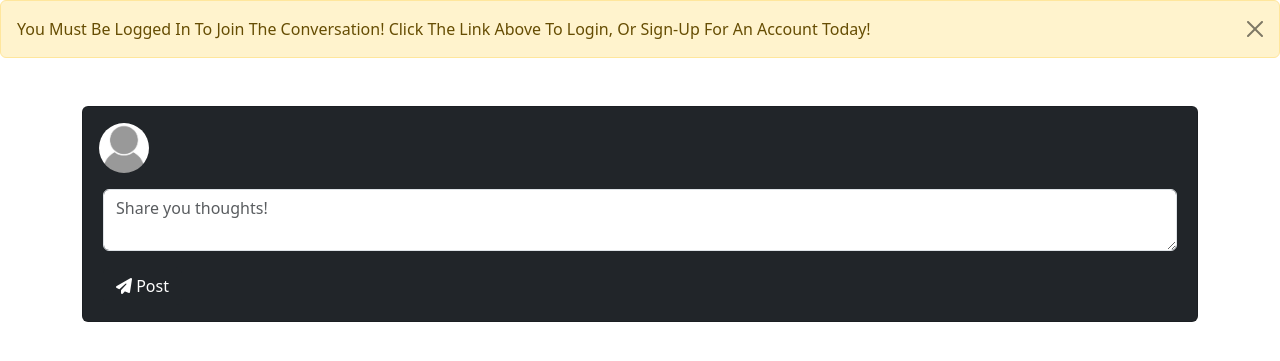
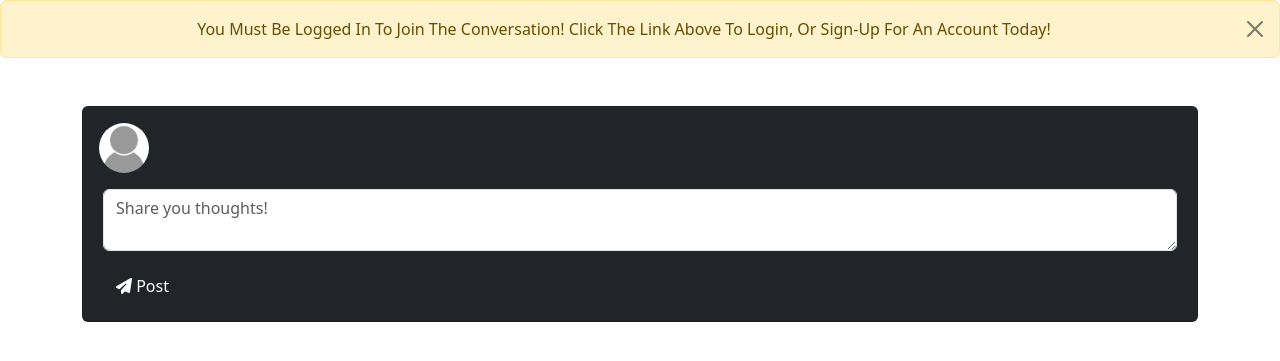
Before and after one commit to MichaelSturgeon/Foresight, a Django app: page / in a window 1280 px wide. Shown: the part 56-417 px from the top of the page. Run offline with Django 4.2, Linux system fonts and the light colour scheme; data that the repository does not hold is empty; some libraries are stand-ins or nearby versions.

Commit message:
Center 'update messages/ alerts' text

```diff
--- a/templates/base.html
+++ b/templates/base.html
@@ -62,7 +62,7 @@
         <!-- Update Messages/ Alerts -->
         {% if messages %}
         {% for message in messages %}
-        <div class="alert {{ message.tags }} alert-dismissible fade show" role="alert">
+        <div class="alert {{ message.tags }} alert-dismissible fade show text-center" role="alert">
             {{ message|title }}
             <button type="button" class="btn-close" data-bs-dismiss="alert" aria-label="Close"></button>
         </div>
```
